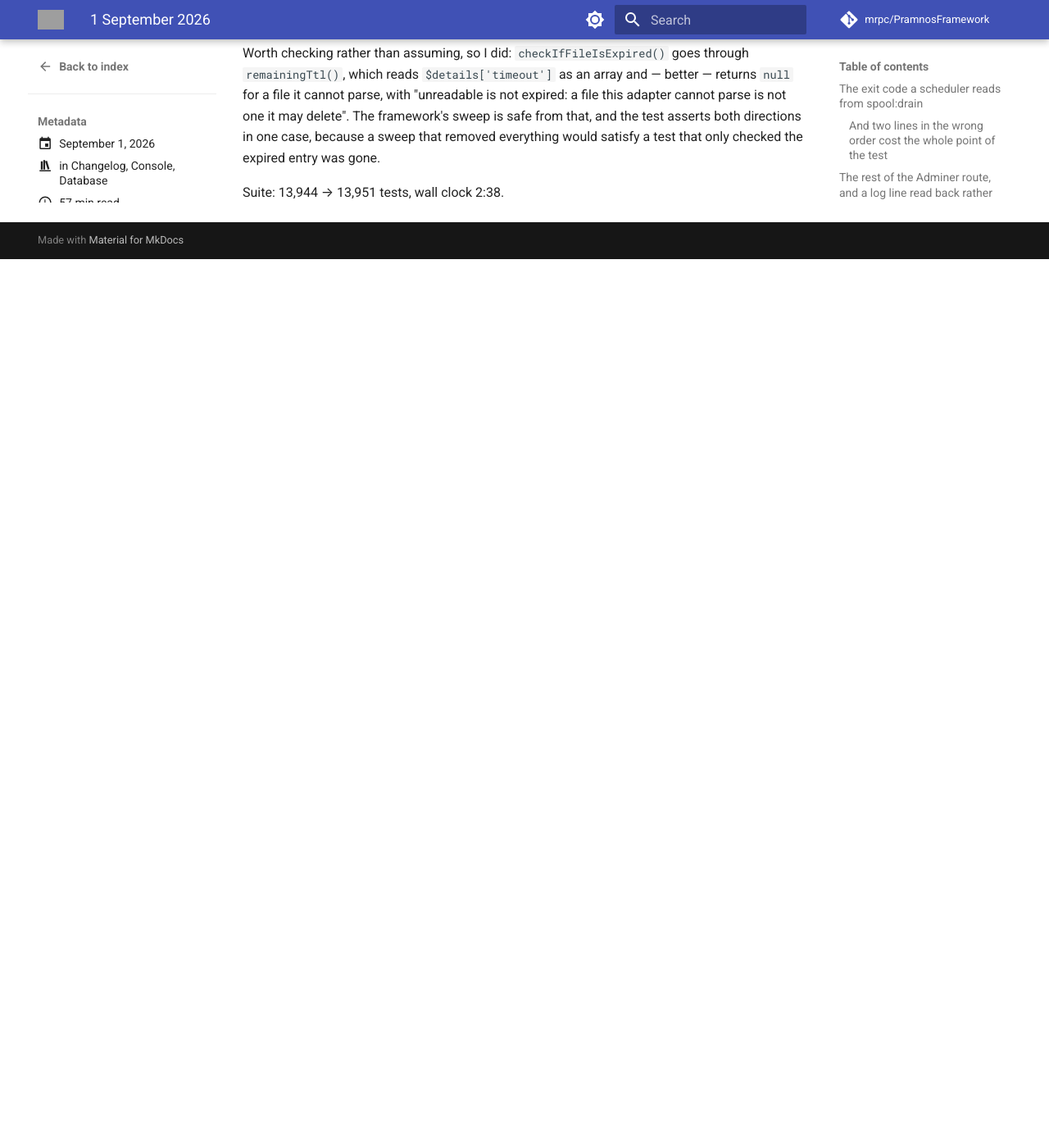
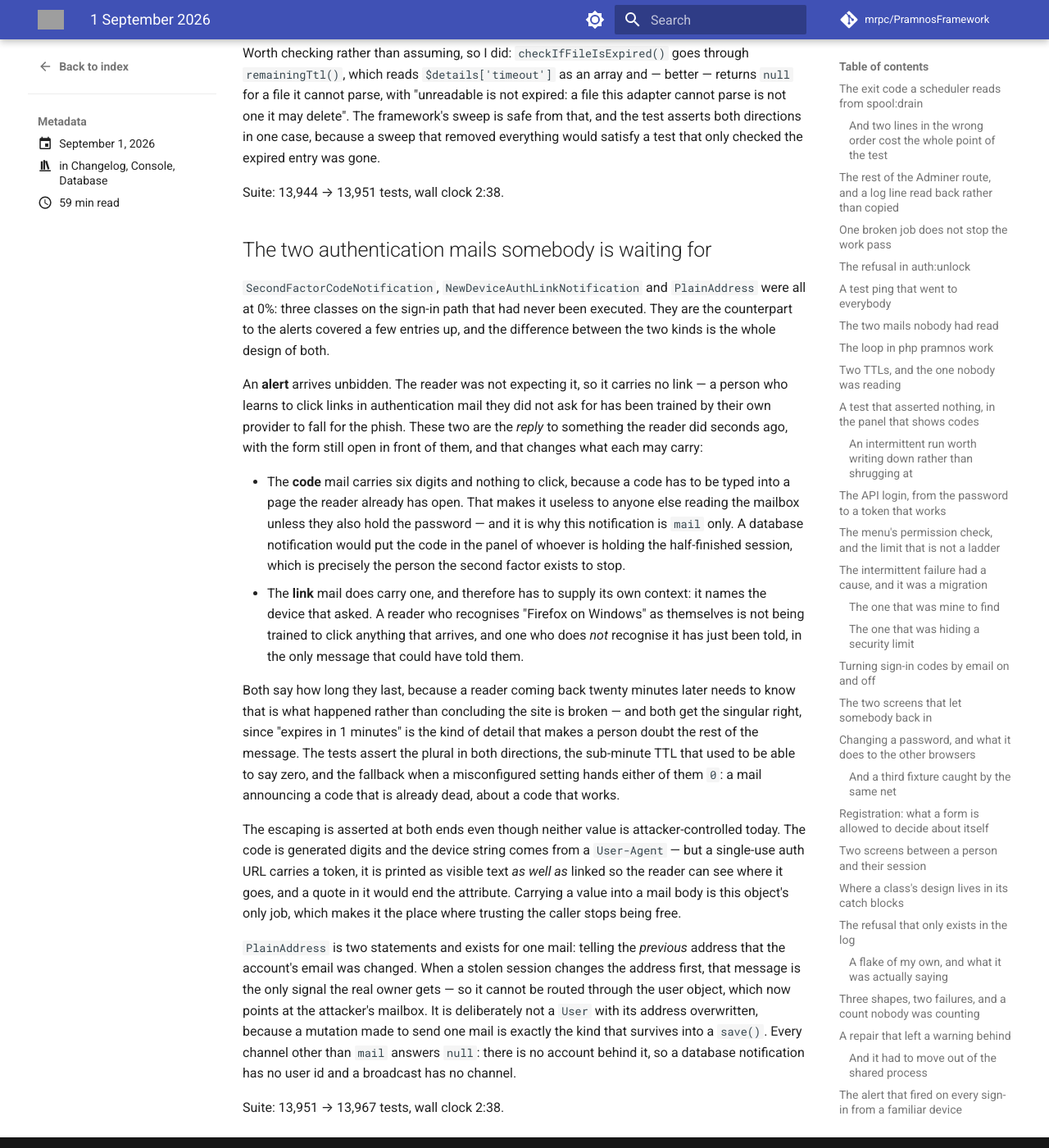
Before and after one commit to mrpc/PramnosFramework, an MkDocs documentation site: the page built from docs/version-history/posts/2026-09-01.md, in a window 1280 px wide and 1400 px high, scrolled down 35343 px. Shown: the whole window at 82% size. Built offline with MkDocs 1.6.1 and Material for MkDocs 9.7.7, drawn with Linux system fonts in a browser that asks for light colours; comment, search, counter and statistics services are not loaded; before the commit the page ends 35659 px from its top, so only the background shows below that; grey boxes are pictures that could not be loaded.

Commit message:
test(auth): the code mail, the link mail and the address with no account behind it

```diff
--- a/docs/version-history/posts/2026-09-01.md
+++ b/docs/version-history/posts/2026-09-01.md
@@ -1492,3 +1492,48 @@ one case, because a sweep that removed everything would satisfy a test that only
 expired entry was gone.
 
 Suite: 13,944 → 13,951 tests, wall clock 2:38.
+
+## The two authentication mails somebody is waiting for
+
+`SecondFactorCodeNotification`, `NewDeviceAuthLinkNotification` and `PlainAddress` were all at
+0%: three classes on the sign-in path that had never been executed. They are the counterpart to
+the alerts covered a few entries up, and the difference between the two kinds is the whole design
+of both.
+
+An **alert** arrives unbidden. The reader was not expecting it, so it carries no link — a person
+who learns to click links in authentication mail they did not ask for has been trained by their
+own provider to fall for the phish. These two are the *reply* to something the reader did seconds
+ago, with the form still open in front of them, and that changes what each may carry:
+
+- The **code** mail carries six digits and nothing to click, because a code has to be typed into a
+  page the reader already has open. That makes it useless to anyone else reading the mailbox unless
+  they also hold the password — and it is why this notification is `mail` only. A database
+  notification would put the code in the panel of whoever is holding the half-finished session,
+  which is precisely the person the second factor exists to stop.
+- The **link** mail does carry one, and therefore has to supply its own context: it names the
+  device that asked. A reader who recognises "Firefox on Windows" as themselves is not being
+  trained to click anything that arrives, and one who does *not* recognise it has just been told,
+  in the only message that could have told them.
+
+Both say how long they last, because a reader coming back twenty minutes later needs to know that
+is what happened rather than concluding the site is broken — and both get the singular right, since
+"expires in 1 minutes" is the kind of detail that makes a person doubt the rest of the message. The
+tests assert the plural in both directions, the sub-minute TTL that used to be able to say zero, and
+the fallback when a misconfigured setting hands either of them `0`: a mail announcing a code that is
+already dead, about a code that works.
+
+The escaping is asserted at both ends even though neither value is attacker-controlled today. The
+code is generated digits and the device string comes from a `User-Agent` — but a single-use auth URL
+carries a token, it is printed as visible text *as well as* linked so the reader can see where it
+goes, and a quote in it would end the attribute. Carrying a value into a mail body is this object's
+only job, which makes it the place where trusting the caller stops being free.
+
+`PlainAddress` is two statements and exists for one mail: telling the *previous* address that the
+account's email was changed. When a stolen session changes the address first, that message is the
+only signal the real owner gets — so it cannot be routed through the user object, which now points
+at the attacker's mailbox. It is deliberately not a `User` with its address overwritten, because a
+mutation made to send one mail is exactly the kind that survives into a `save()`. Every channel
+other than `mail` answers `null`: there is no account behind it, so a database notification has no
+user id and a broadcast has no channel.
+
+Suite: 13,951 → 13,967 tests, wall clock 2:38.
```
Also changed, not shown: 1 other file.
